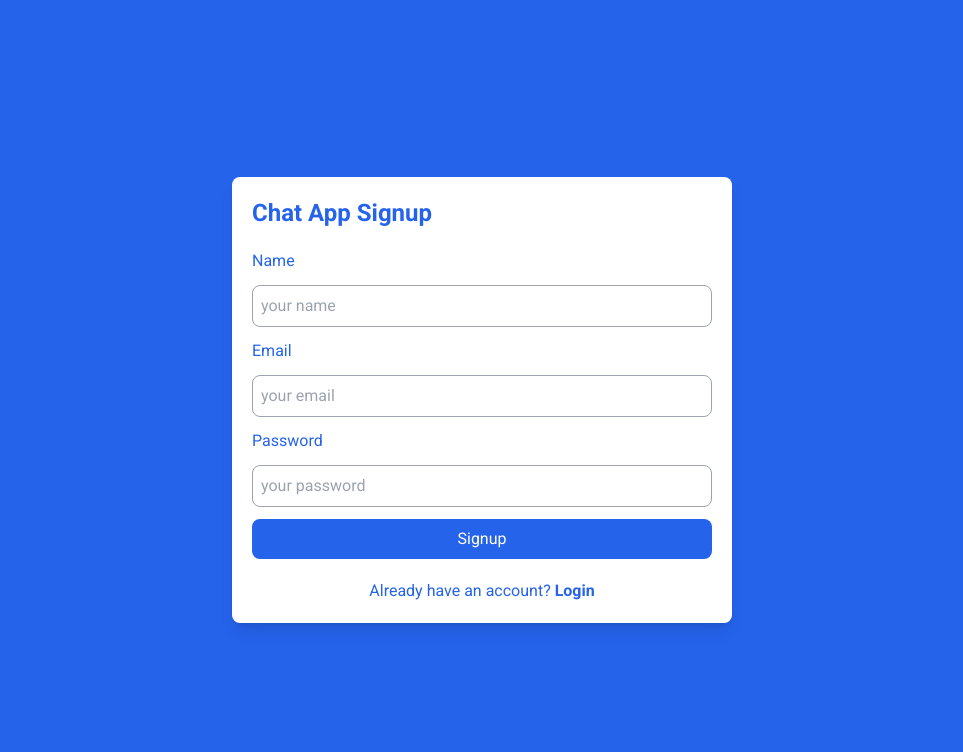
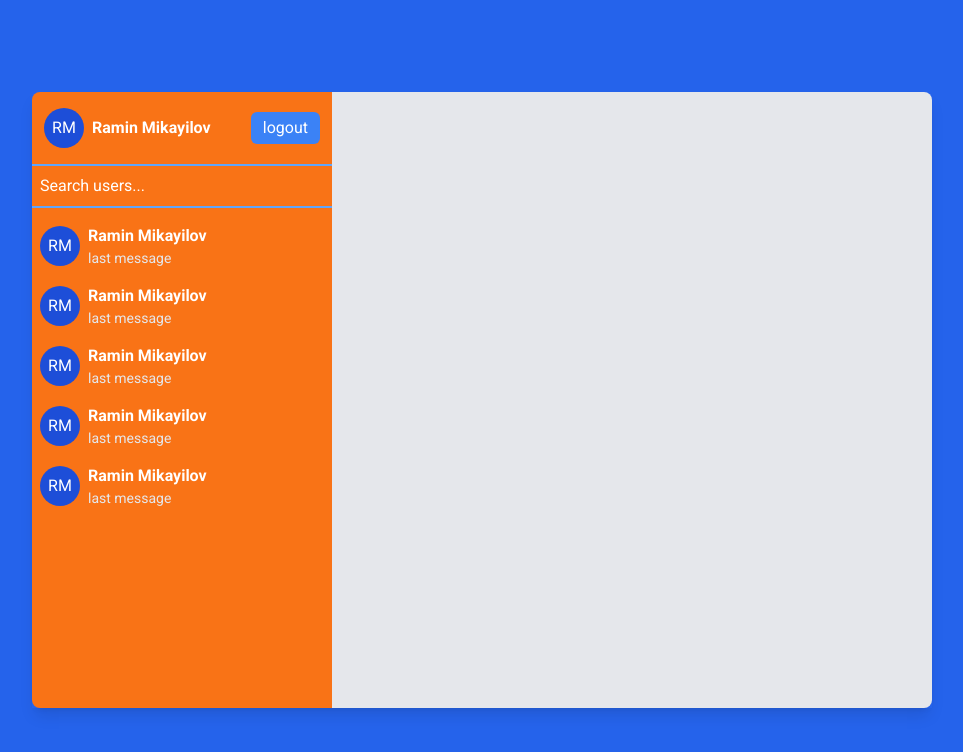
Before and after one commit to RaminMikayilov/firebase-chat-app, a React (Vite) app: page / in a window 1280 px wide. Shown: the top 752 px of the page, without its empty margins (158-1121 px from the left). Built offline with nearby package versions, Linux system fonts and the light colour scheme.

Commit message:
Add sidebar

```diff
--- a/src/App.jsx
+++ b/src/App.jsx
@@ -1,3 +1,4 @@
+import Home from "./pages/Home";
 import Login from "./pages/Login";
 import Register from "./pages/Register";
 
@@ -5,7 +6,8 @@ function App() {
   return (
     <div className="bg-blue-600 h-[100vh] text-white flex justify-center items-center">
       {/* <Login /> */}
-      <Register />
+      {/* <Register /> */}
+      <Home />
     </div>
   );
 }
--- /dev/null
+++ b/src/components/Home/Avatar.jsx
@@ -0,0 +1,9 @@
+const Avatar = () => {
+  return (
+    <div className="w-[40px] h-[40px] bg-blue-700 rounded-full flex items-center justify-center">
+      RM
+    </div>
+  );
+};
+
+export default Avatar;
--- /dev/null
+++ b/src/components/Home/Chat/Chat.jsx
@@ -0,0 +1,5 @@
+const Chat = () => {
+  return <div className="w-[600px] bg-gray-200 rounded-r-lg"></div>;
+};
+
+export default Chat;
--- /dev/null
+++ b/src/components/Home/Sidebar/Header.jsx
@@ -0,0 +1,16 @@
+import Avatar from "../Avatar";
+const Header = () => {
+  return (
+    <div className="flex items-center justify-between gap-2 px-3 py-4">
+      <div className="flex gap-2 items-center">
+        <Avatar />
+        <h2 className="font-extrabold">Ramin Mikayilov</h2>
+      </div>
+      <button className="bg-blue-500 text-white px-3 py-1 rounded-md">
+        logout
+      </button>
+    </div>
+  );
+};
+
+export default Header;
--- /dev/null
+++ b/src/components/Home/Sidebar/Messages.jsx
@@ -0,0 +1,22 @@
+import Avatar from "../Avatar";
+
+const Messages = () => {
+  return (
+    <div className="px-2 py-4 space-y-4 h-[500px] overflow-auto">
+      {[...Array(5)].map((_, i) => (
+        <div
+          key={i}
+          className="flex items-center space-x-2 cursor-pointer hover:opacity-80 duration-200"
+        >
+          <Avatar />
+          <div>
+            <h2 className="font-bold">Ramin Mikayilov</h2>
+            <p className="text-gray-200 text-sm">last message</p>
+          </div>
+        </div>
+      ))}
+    </div>
+  );
+};
+
+export default Messages;
--- /dev/null
+++ b/src/components/Home/Sidebar/Searchbar.jsx
@@ -0,0 +1,13 @@
+const Searchbar = () => {
+  return (
+    <div>
+      <input
+        type="text"
+        placeholder="Search users..."
+        className="w-full p-2 bg-transparent placeholder:text-white outline-none border-y-2 border-blue-400 focus:border-white/80 duration-200"
+      />
+    </div>
+  );
+};
+
+export default Searchbar;
--- /dev/null
+++ b/src/components/Home/Sidebar/Sidebar.jsx
@@ -0,0 +1,15 @@
+import Header from "./Header";
+import Searchbar from "./Searchbar";
+import Messages from "./Messages";
+
+const Sidebar = () => {
+  return (
+    <div className="bg-orange-500 w-[300px] rounded-l-lg">
+      <Header />
+      <Searchbar />
+      <Messages />
+    </div>
+  );
+};
+
+export default Sidebar;
--- a/src/pages/Home.jsx
+++ b/src/pages/Home.jsx
@@ -1,5 +1,13 @@
+import Sidebar from "../components/Home/Sidebar/Sidebar";
+import Chat from "../components/Home/Chat/Chat";
+
 const Home = () => {
-  return <div>Home</div>;
+  return (
+    <div className="flex shadow-lg">
+      <Sidebar />
+      <Chat />
+    </div>
+  );
 };
 
 export default Home;
```
